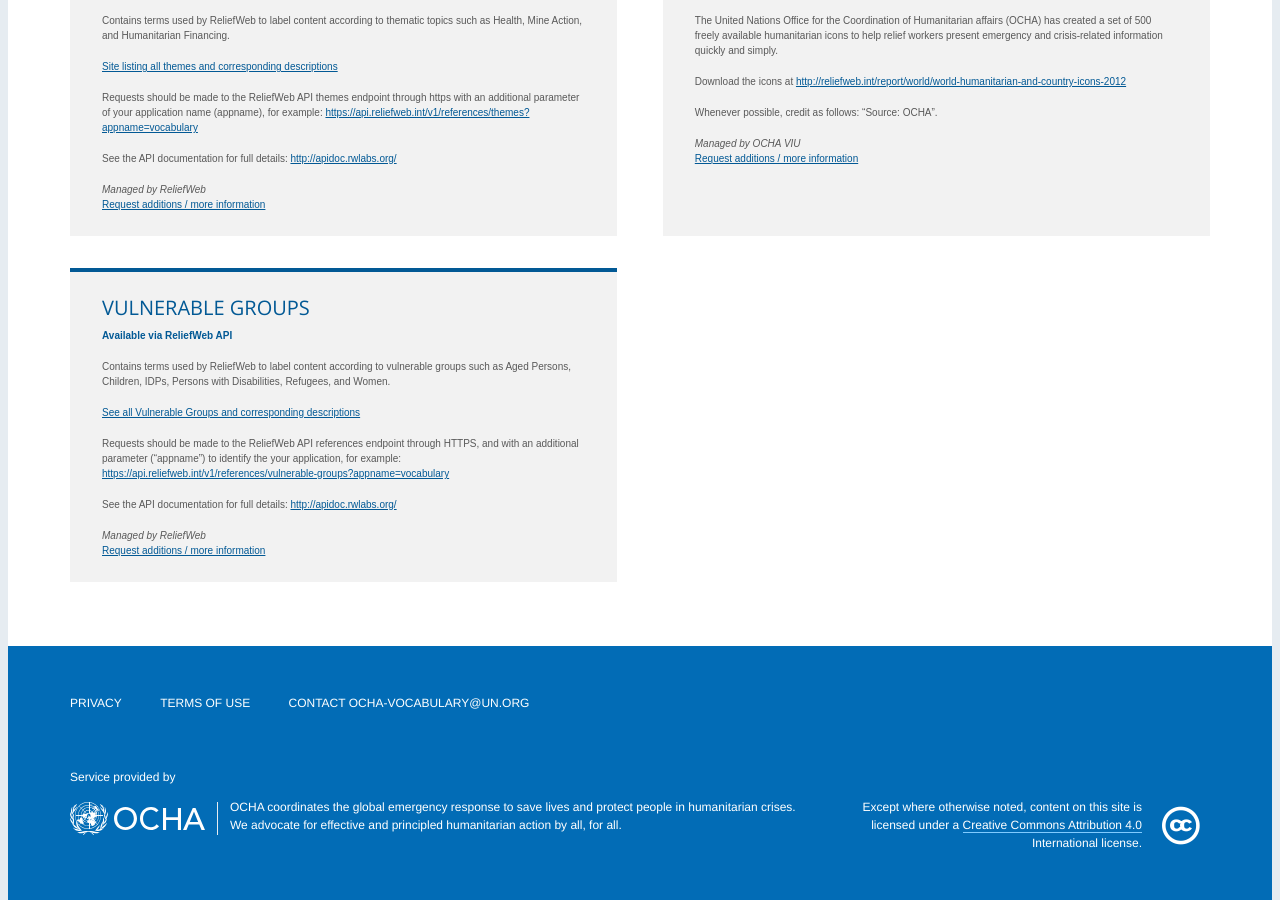
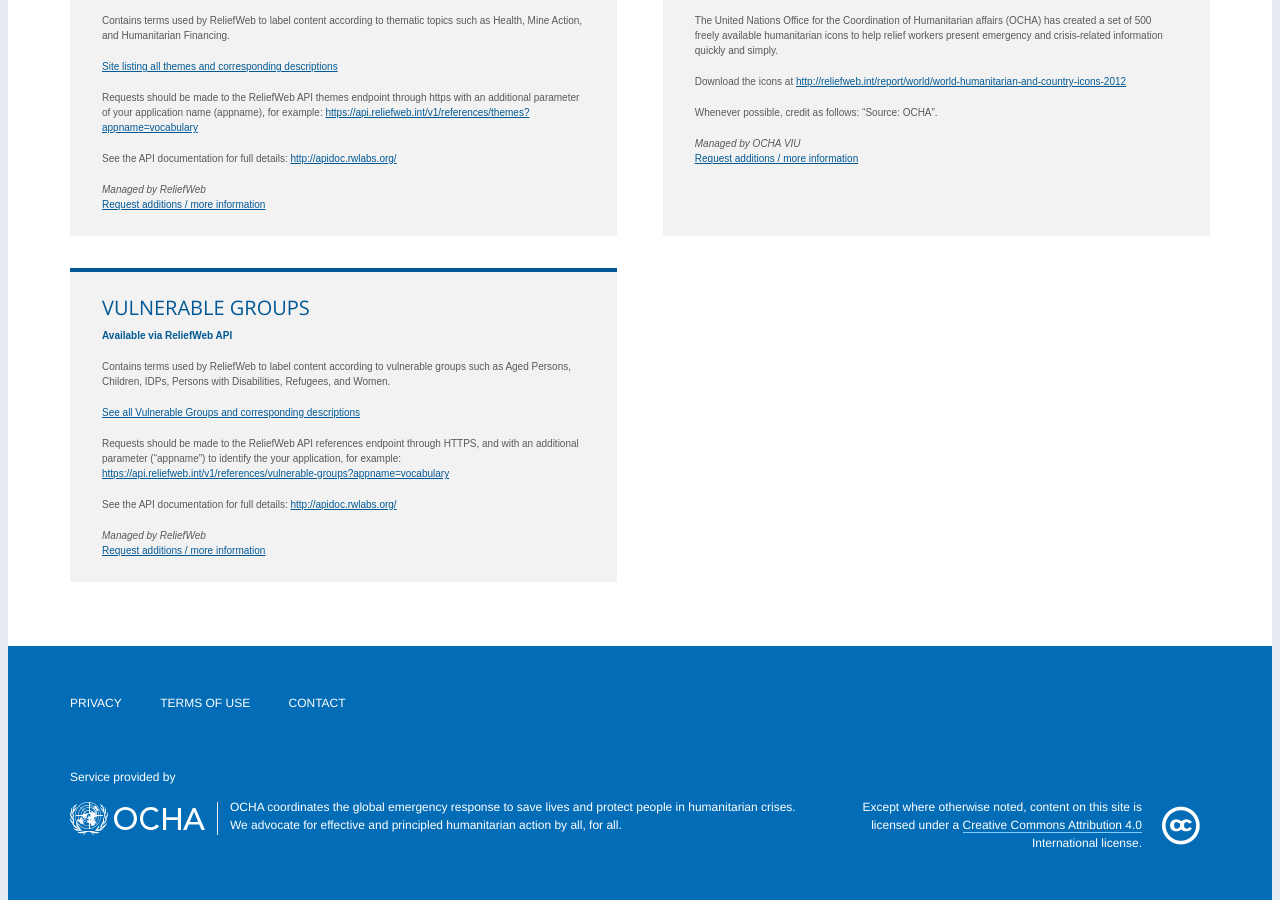
Before and after one commit to rupl/taas-data, a Jekyll site: the page built from index.md, in a window 1280 px wide and 900 px high, scrolled down 2683 px. Built offline with Jekyll 4.4.1, drawn with Linux system fonts in a browser that asks for light colours; some web fonts are replaced.

Commit message:
TAAS-78: fix footer menu link

```diff
--- a/_includes/footer.html
+++ b/_includes/footer.html
@@ -8,7 +8,7 @@
         <a href="https://www.un.org/en/aboutun/terms/">Terms of Use</a>
       </li>
       <li class="cd-footer-menu__item">
-        <a href="mailto:ocha-vocabulary@un.org">Contact ocha-vocabulary@un.org</a>
+        <a href="mailto:ocha-vocabulary@un.org">Contact</a>
       </li>
     </ul>
 
```
